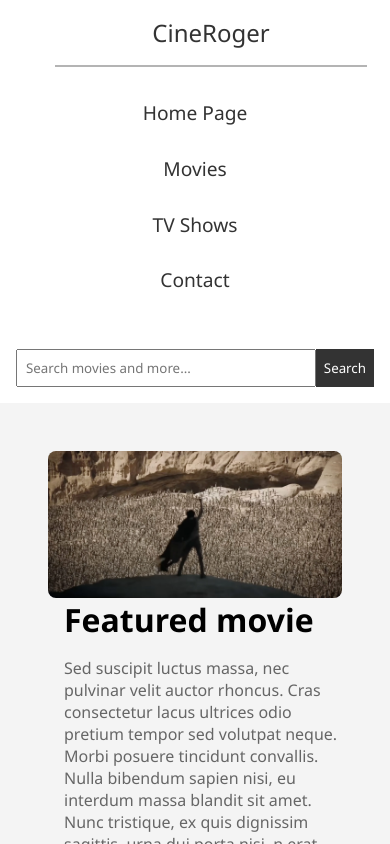
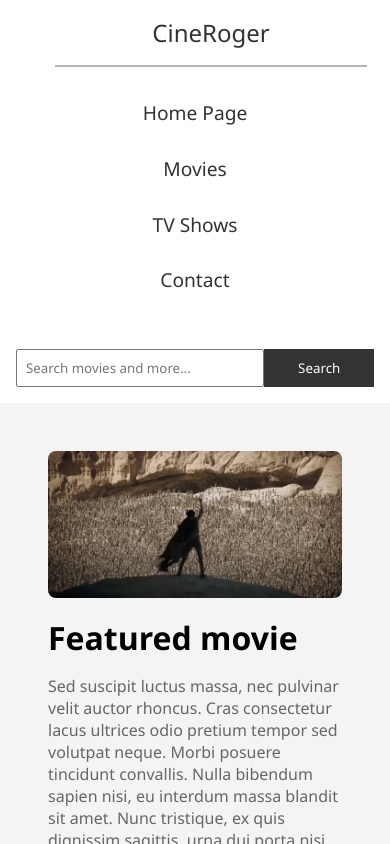
Before and after one commit to grubor-maja/CineRoger, a React (Create React App) app: page /CineRoger/movies in a window 390 px wide. Both pictures are taken after a click on the item "Home Page". Shown: the top 844 px of the page. Built offline with nearby package versions, Linux system fonts and the light colour scheme.

Commit message:
Searchbar button width made wider

```diff
--- a/src/App.css
+++ b/src/App.css
@@ -396,6 +396,14 @@
     width: 100%;
   }
 
+  /* Searchbar */
+
+
+
+  .searchbar button {
+    width: 180px;
+  }
+
   /* Hero Section */
 
   .hero-content {
@@ -413,8 +421,12 @@
   .hero-content img {
     width: 100%;
     height: max-content;
+    margin-bottom: 1.1rem;
   }
 
+  .hero-text {
+    margin-left: 0rem;
+  }
   /* Movie Grid */
 
   .movie-grid {
```
